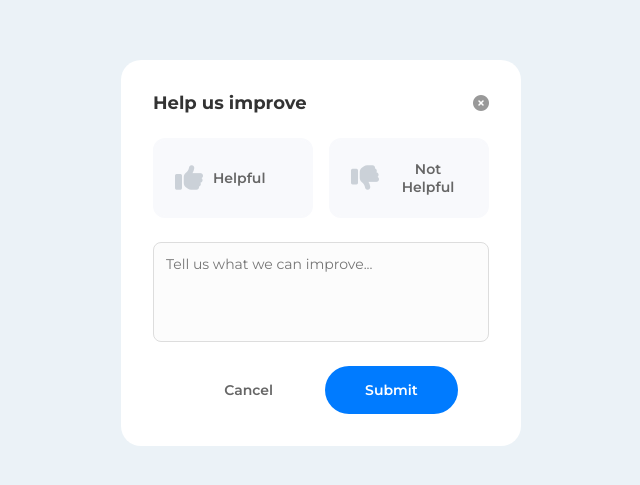
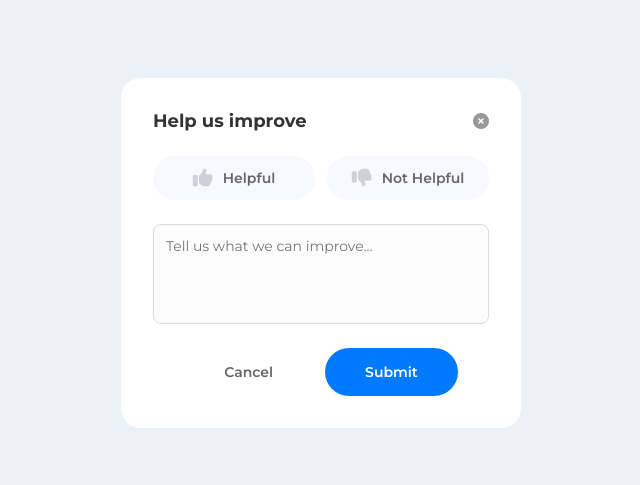
Before and after one commit to ridhocrnv/Belajar-Slicing-UI, a plain HTML site: page 04-rating-modal/index.html in a window 1280 px wide. Shown: the part 147-632 px from the top of the page, without its empty margins (319-959 px from the left). Drawn offline with Linux system fonts and the light colour scheme.

Commit message:
feat(ui-04): finalize rating modal with horizontal compact buttons

```diff
--- a/04-rating-modal/style.css
+++ b/04-rating-modal/style.css
@@ -55,7 +55,7 @@ body {
 /* --- RATINGS AREA (Tombol Besar) --- */
 .ratings {
     display: flex;
-    gap: 16px;
+    gap: 12px;
     margin-bottom: 24px;
 }
 
@@ -64,20 +64,20 @@ body {
     display: flex;
     gap: 10px;
     align-items: center;
+    justify-content: center;
+    border: none;
     background-color: #f8f9fc;
-    border: none;
-    border-radius: 12px;
-    border: 2px solid #f8f9fc;
-    padding: 20px;
+    border-radius: 50px;
+    padding: 12px 16px;
     cursor: pointer;
     transition: all 0.2 ease;
-
     font-family: inherit;
     color: #666;
+    font-size: 14px;
 }
 
 .rating-card i {
-    font-size: 28px;
+    font-size: 20px;
     color: #cbd1d8;
     transition: color 0.2s;
 }
@@ -88,8 +88,7 @@ body {
 }
 
 .rating-card:hover {
-    background-color: #eef2f6;
-    border-color: #dbe0e6;
+    background-color: #f0f7ff;
 }
 
 .rating-card:hover i {
@@ -97,8 +96,8 @@ body {
 }
 
 .rating-card:focus {
-    background-color: #fff;
-    border-color: #007bff;
+    background-color: #e7f1fe;
+    color: #007bff;
     box-shadow: 0 4px 12px rgba(0, 123, 255, 0.1);
     outline: none;
 }
```
